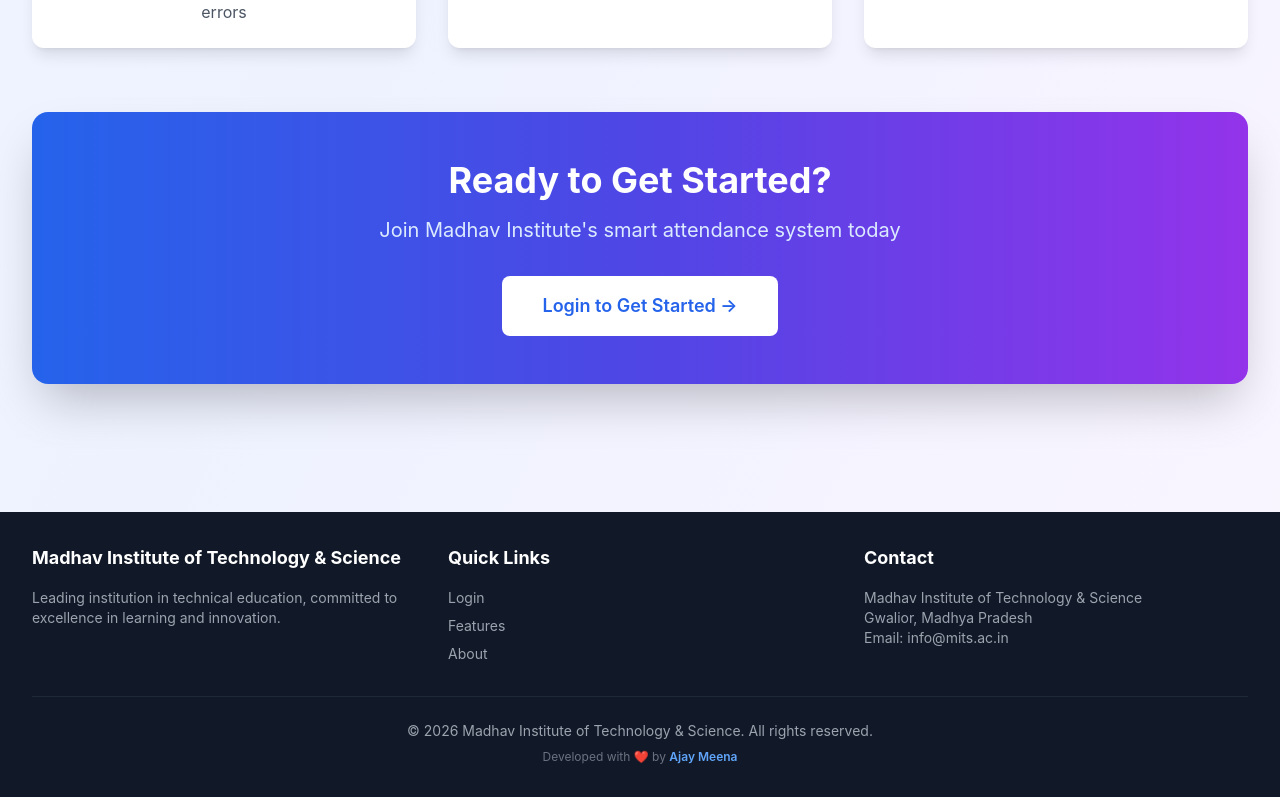
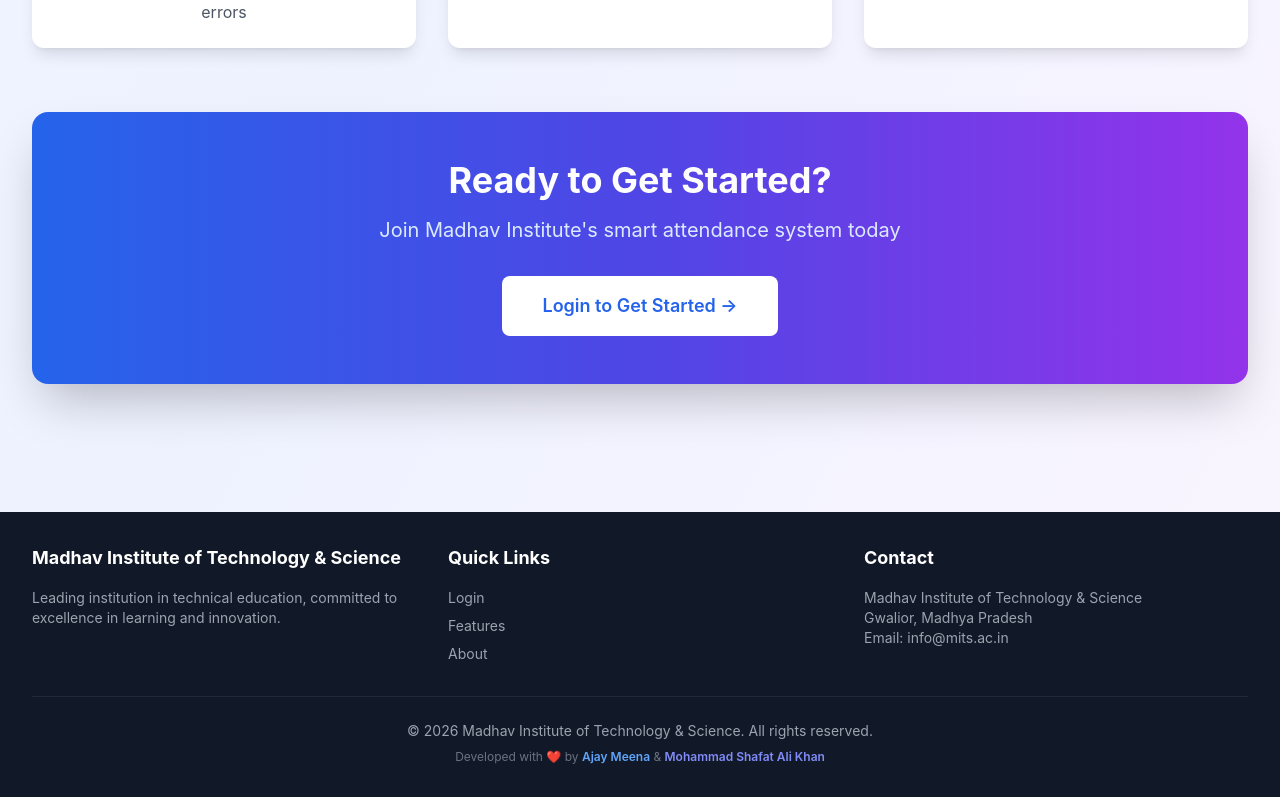
Before and after one commit to ramsevakmeena93-hub/QR-Backend, a React (Create React App) app in the folder frontend/: page / in a window 1280 px wide. Shown: the part 1756-2553 px from the top of the page. Built offline with nearby package versions, Linux system fonts and the light colour scheme.

Commit message:
Add Mohammad Shafat Ali Khan as project partner

```diff
--- a/frontend/src/components/Sidebar.js
+++ b/frontend/src/components/Sidebar.js
@@ -94,6 +94,8 @@
         <p className="text-xs text-gray-500">
           Developed by<br/>
           <span className="text-blue-400 font-semibold">Ajay Meena</span>
+          <br/>
+          <span className="text-indigo-400 font-semibold">Mohammad Shafat Ali Khan</span>
         </p>
       </div>
     </div>
--- a/frontend/src/pages/Home.js
+++ b/frontend/src/pages/Home.js
@@ -295,7 +295,7 @@
               © 2026 Madhav Institute of Technology & Science. All rights reserved.
             </p>
             <p className="text-gray-500 text-xs mt-2">
-              Developed with ❤️ by <span className="text-blue-400 font-semibold">Ajay Meena</span>
+              Developed with ❤️ by <span className="text-blue-400 font-semibold">Ajay Meena</span> &amp; <span className="text-indigo-400 font-semibold">Mohammad Shafat Ali Khan</span>
             </p>
           </div>
         </div>
--- a/frontend/src/pages/Login.js
+++ b/frontend/src/pages/Login.js
@@ -126,6 +126,8 @@
 
           <p className="text-center text-gray-400 text-xs mt-6">
             Developed by <span className="text-blue-500 font-semibold">Ajay Meena</span>
+            <br />
+            Project Partner <span className="text-indigo-500 font-semibold">Mohammad Shafat Ali Khan</span>
           </p>
         </div>
       </div>
```
